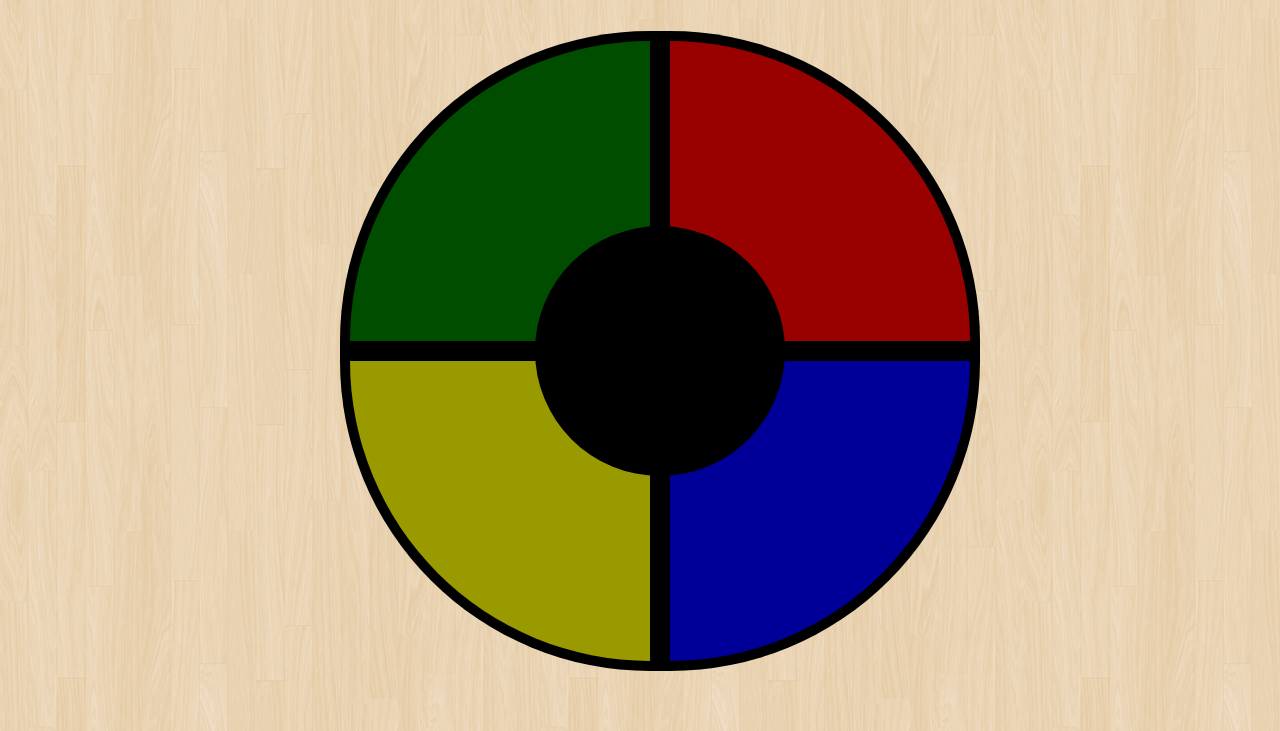
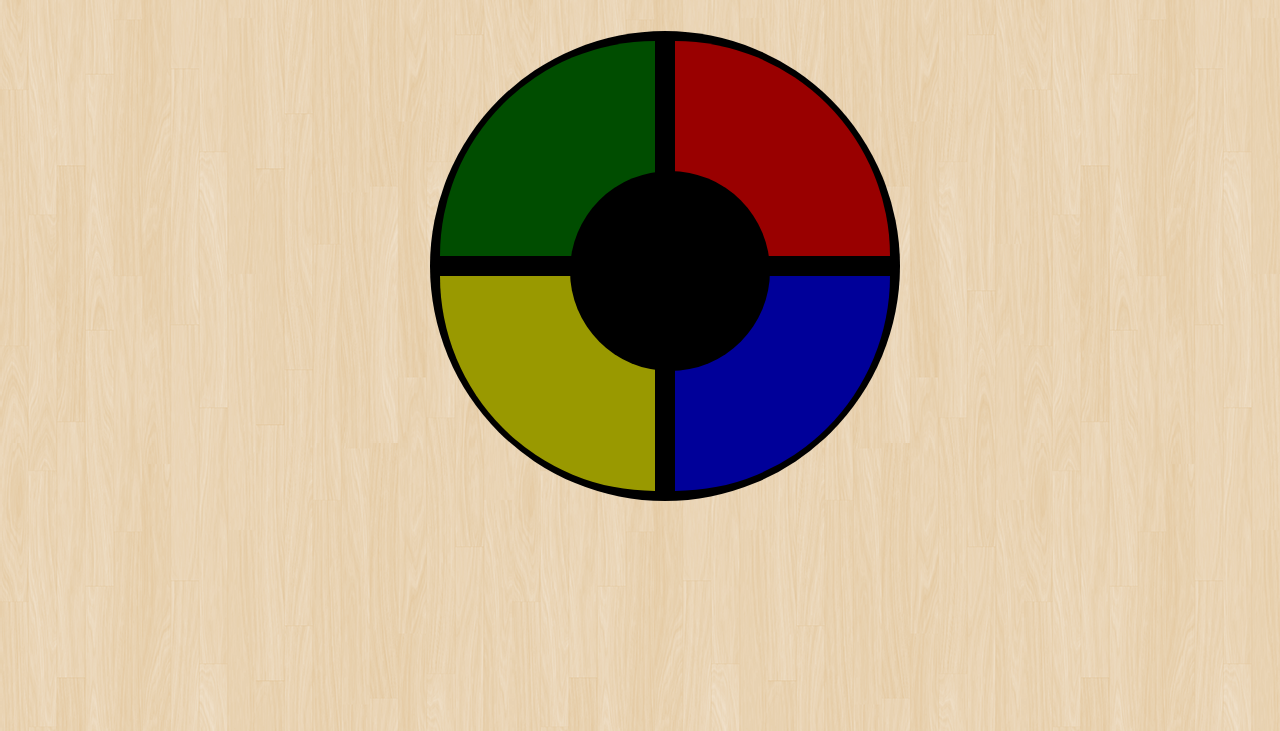
Before and after one commit to MayankPratap/Simon-Game, a plain HTML site: page index.html in a window 1280 px wide. Shown: the part 69-800 px from the top of the page. Drawn offline with nearby package versions, Linux system fonts and the light colour scheme.

Commit message:
Removed scrolling need

```diff
--- a/css/game.css
+++ b/css/game.css
@@ -7,8 +7,8 @@ body{
 .wrapper{
 
    position:relative;
-   width:520px;
-   left:-40px;
+   width:400px;
+   left:-10px;
    margin:0 auto;
 
 }
@@ -17,18 +17,18 @@ body{
 
    position:absolute;
    top:100px;
-   width:640px;
-   height:640px;
+   width:470px;
+   height:470px;
    z-index:0;
    background-color:#000;
-   border-radius:310px;
+   border-radius:300px;
 
 }
 
 .pad{
 
-  width:300px;
-  height:300px;
+  width:215px;
+  height:215px;
   float:left;
   z-index:1;
   margin:10px;
@@ -71,10 +71,10 @@ body{
 .circle{
 
    position:absolute;
-   top:195px;
-   left:195px;
-   width:250px;
-   height:250px;
+   top:140px;
+   left:140px;
+   width:200px;
+   height:200px;
    background:#000;
    border-radius:125px;
    z-index:10;
@@ -94,7 +94,7 @@ body{
    position:absolute;
    width:40%;
    top:20px;
-   left:265px;
+   left:200px;
    margin:0 auto;
 
 }
```
